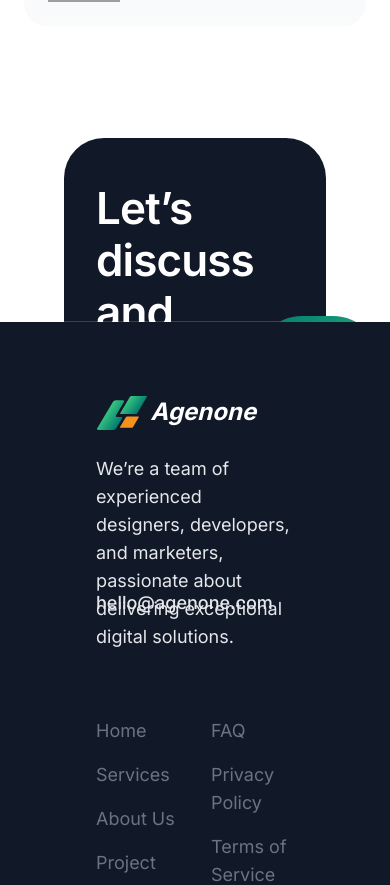
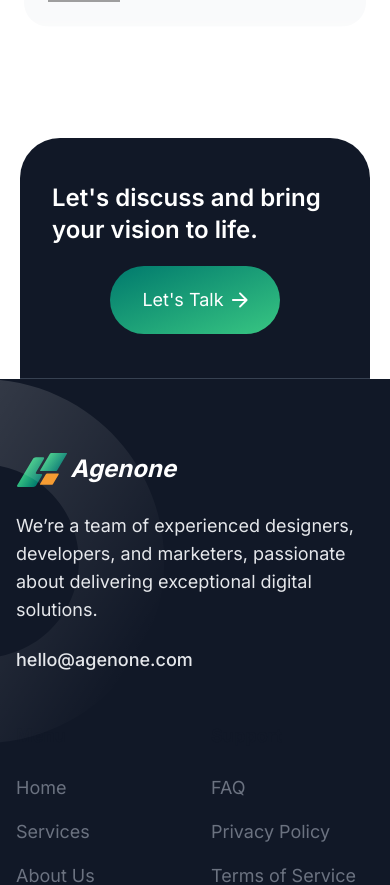
Before and after one commit to RaihanSyahSP/agenone, a Next.js app: page / in a window 390 px wide. Shown: the part 6600-7485 px from the top of the page. Built offline with nearby package versions, Linux system fonts and the light colour scheme; grey boxes are pictures that could not be loaded.

Commit message:
fix: responsive footer for mobile device

```diff
--- a/src/components/layout/Footer.tsx
+++ b/src/components/layout/Footer.tsx
@@ -5,30 +5,30 @@ import { cn } from '@/lib/utils';
 
 const HeadlineFooter = () => {
   return (
-    <div className="bg-gray-900 mx-16 max-h-[184px] rounded-t-[40px] border-b border-gray-700">
-      <div className="flex justify-between items-center max-w-5xl mx-auto py-11 px-8">
-        <div className="max-w-[600px]">
-          <h1 className="text-6xl-semibold text-white">Let’s discuss and bring your vision to life.</h1>
+    <div className="bg-gray-900 min-h-[175px] rounded-t-[40px] border-b border-gray-700 mx-5 lg:mx-24">
+      <div className="flex flex-col justify-between items-center max-w-5xl mx-auto py-11 px-8 gap-5 md:py-11 md:flex-row">
+        <div className="max-w-[520px]">
+          <h1 className=" text-2xl-semibold text-white md:text-4xl-semibold lg:text-6xl-semibold">Let&apos;s discuss and bring your vision to life.</h1>
         </div>
         <div>
           <Button isIcon={true} rightIcon={<RightIconButton />} size={"lg"}>
-            Let&rsquo;s Talk
+            Let&apos;s Talk
           </Button>
         </div>
-      d</div>
+      </div>
     </div>
   );
 }
 
 const FooterNav = () => {
   return (
-    <div className="relative min-h-[505px] bg-gray-900 text-white py-[50px] px-[80px]">
+    <div className="relative min-h-[505px] bg-gray-900 text-white py-[50px] md:px-[40px] lg:px-[80px]">
       <div className="border-b border-gray-700 flex flex-col md:flex-row justify-between">
         <div className="flex flex-col max-w-[413px] gap-[50px] px-4 py-6">
           <div className="flex flex-col gap-[25px] h-[143px]">
             <a href="#" className="flex justify-between w-40">
               <LogoIcon />
-              <p className={cn("text-white font-bold italic text-2xl")}>Agenone</p>
+              <p className="text-white font-bold italic text-2xl">Agenone</p>
             </a>
             <p className="text-lg-regular text-gray-200">We&rsquo;re a team of experienced designers, developers, and marketers, passionate about delivering exceptional digital solutions.</p>
           </div>
@@ -120,12 +120,12 @@ const FooterNav = () => {
         </div>
       </div>
       <div className="text-center pt-14">
-        <p className="text-lg-regular">Copyright © 2023 by Agenone. All rights reserved.</p>
+        <p className="text-md-regular md:text-lg-regular">Copyright © 2023 by Agenone. All rights reserved.</p>
       </div>
       <div className="absolute bottom-0 right-0">
         <CircleOutlinedFooterRight />
       </div>
-      <div className="absolute bottom-24 left-0">
+      <div className="absolute top-0 left-0 lg:bottom-24">
         <CircleOutlinedFooterLeft />
       </div>
     </div>
```
